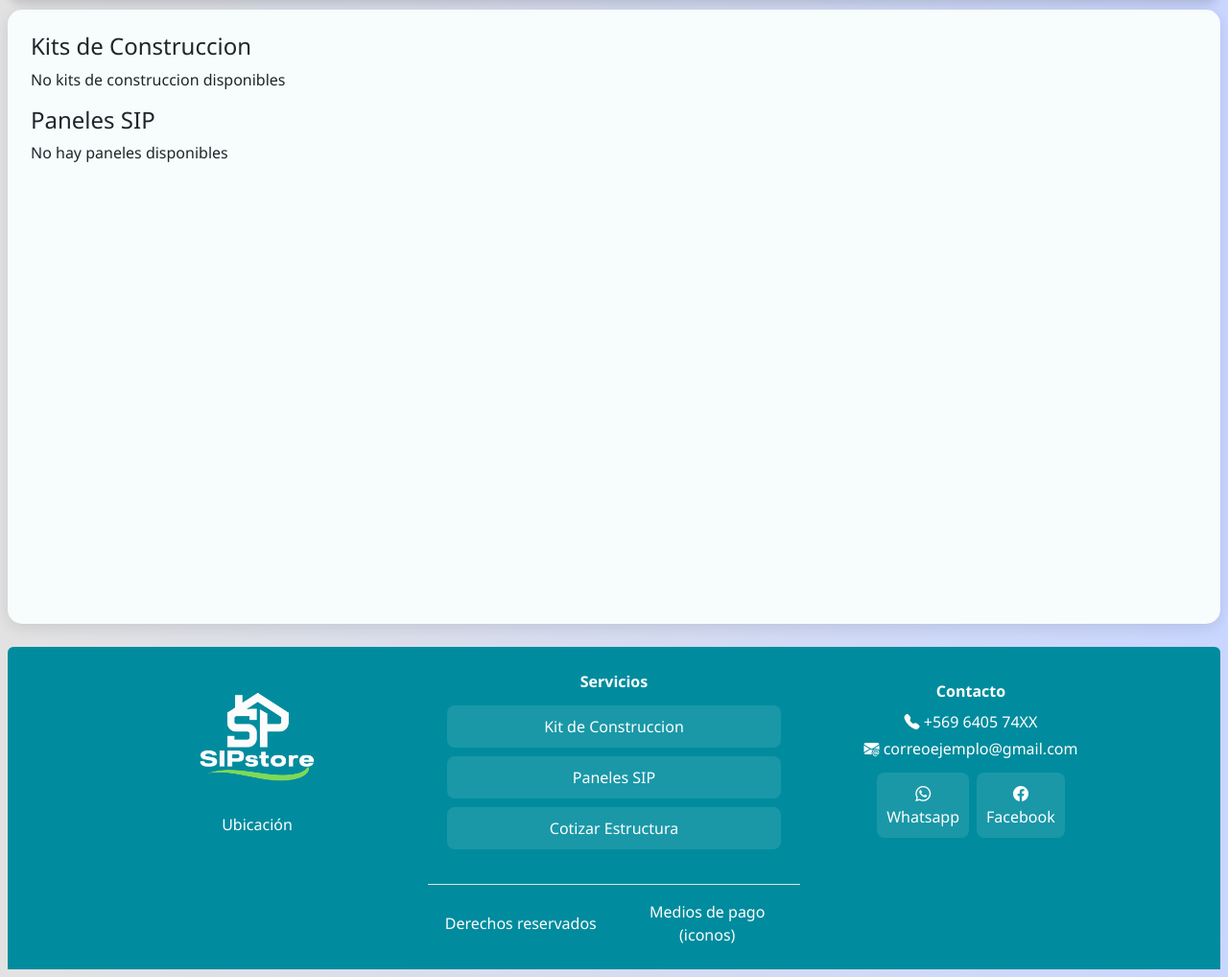
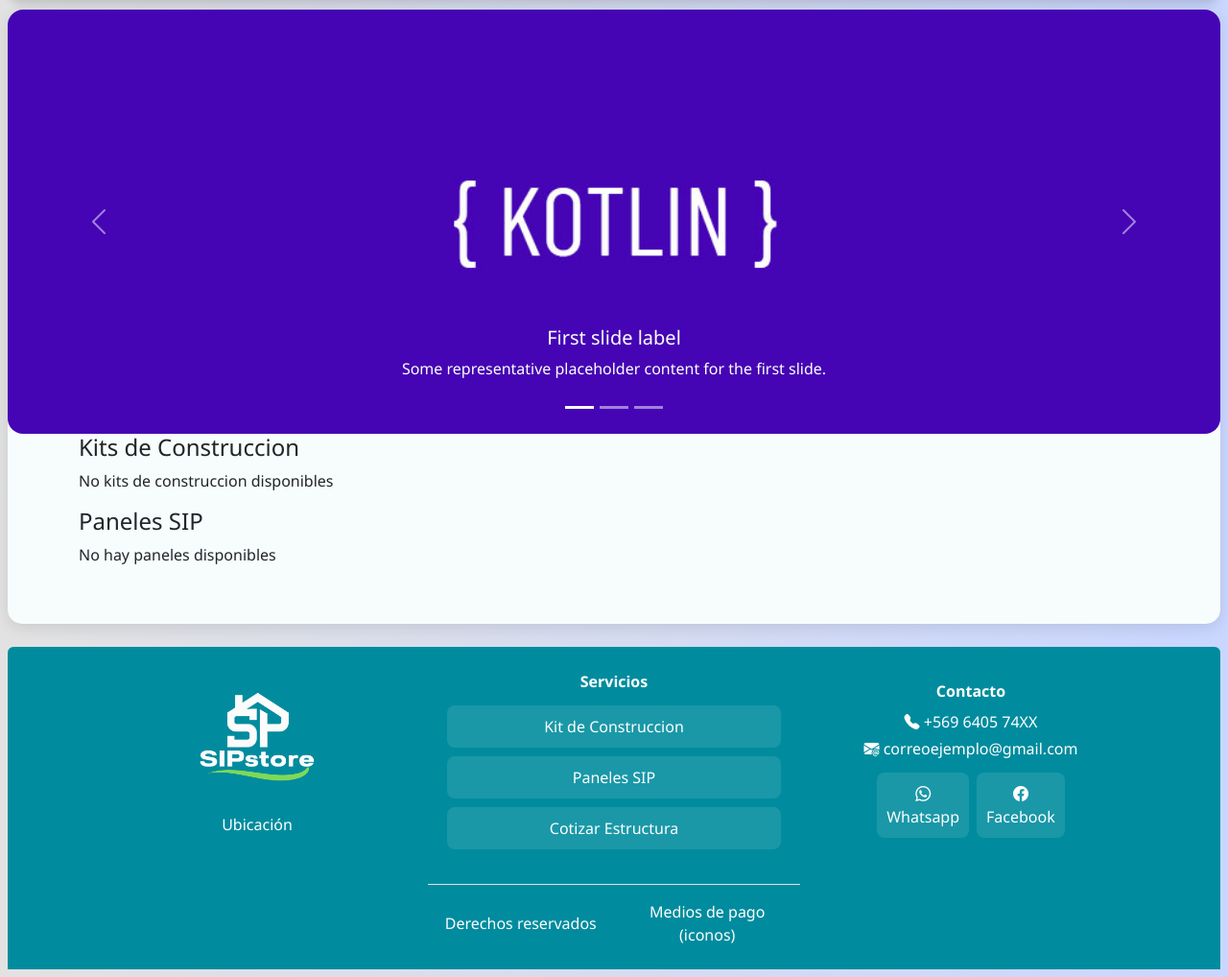
Before and after one commit to paocespedes-bit/Capstone-, a Django app: page / in a window 1280 px wide. Shown: the part 89-1107 px from the top of the page at 96% size. Run offline with Django 5.2, Linux system fonts and the light colour scheme; data that the repository does not hold is empty; some libraries are stand-ins or nearby versions.

Commit message:
integracion de carrusel

```diff
--- /dev/null
+++ b/Fase_2/Evidencias_Proyecto/SIPstore/core/static/core/style/index.css
@@ -0,0 +1,3 @@
+/* .tarjetas{
+    margin: 1.5rem;
+} */
--- a/Fase_2/Evidencias_Proyecto/SIPstore/core/templates/base.html
+++ b/Fase_2/Evidencias_Proyecto/SIPstore/core/templates/base.html
@@ -83,14 +83,14 @@
       </div>
     </nav>
 
-    <!-- Main Content -->
+    <!-- !Main Content -->
     <main class="container ">
-      <div class="main p-4 rounded shadow-sm">
+      <div class="main rounded shadow-sm">
         {% block content %}{% endblock %}
       </div>
     </main>
 
-    <!-- Footer -->
+    <!-- !Footer -->
     <footer class="bg-primary text-white mt-4 rounded-top">
       <div class="container py-4">
         <div class="row text-center text-md-start">
--- /dev/null
+++ b/Fase_2/Evidencias_Proyecto/SIPstore/core/templates/carrusel.html
@@ -0,0 +1,46 @@
+{% load static %}
+
+{% block link %}{% endblock %}
+
+{% block content %}
+<!-- !Slider -->
+
+<div id="carouselExampleCaptions" class="carousel slide carousel-fade" data-bs-ride="carousel">
+  <div class="carousel-indicators">
+    <button type="button" data-bs-target="#carouselExampleCaptions" data-bs-slide-to="0" class="active" aria-current="true" aria-label="Slide 1"></button>
+    <button type="button" data-bs-target="#carouselExampleCaptions" data-bs-slide-to="1" aria-label="Slide 2"></button>
+    <button type="button" data-bs-target="#carouselExampleCaptions" data-bs-slide-to="2" aria-label="Slide 3"></button>
+  </div>
+  <div class="carousel-inner rounded-4">
+    <div class="carousel-item active" data-bs-interval="6000">
+      <img src="{% static 'core/img/1.jpg' %}" class="d-block w-100" alt="ficha-1">
+      <div class="carousel-caption d-none d-md-block">
+        <h5>First slide label</h5>
+        <p>Some representative placeholder content for the first slide.</p>
+      </div>
+    </div>
+    <div class="carousel-item" data-bs-interval="5000">
+      <img src="{% static 'core/img/2.jpg' %}" class="d-block w-100" alt="ficha2">
+      <div class="carousel-caption d-none d-md-block">
+        <h5>Second slide label</h5>
+        <p>Some representative placeholder content for the second slide.</p>
+      </div>
+    </div>
+    <div class="carousel-item" data-bs-interval="5000">
+      <img src="{% static 'core/img/3.jpg' %}" class="d-block w-100" alt="ficha-3">
+      <div class="carousel-caption d-none d-md-block">
+        <h5>Third slide label</h5>
+        <p>Some representative placeholder content for the third slide.</p>
+      </div>
+    </div>
+  </div>
+  <button class="carousel-control-prev" type="button" data-bs-target="#carouselExampleCaptions" data-bs-slide="prev">
+    <span class="carousel-control-prev-icon" aria-hidden="true"></span>
+    <span class="visually-hidden">Previous</span>
+  </button>
+  <button class="carousel-control-next" type="button" data-bs-target="#carouselExampleCaptions" data-bs-slide="next">
+    <span class="carousel-control-next-icon" aria-hidden="true"></span>
+    <span class="visually-hidden">Next</span>
+  </button>
+</div>
+{% endblock %}
--- a/Fase_2/Evidencias_Proyecto/SIPstore/core/templates/index.html
+++ b/Fase_2/Evidencias_Proyecto/SIPstore/core/templates/index.html
@@ -1,14 +1,27 @@
 <!-- !agregar base  -->
 {% extends "base.html"%}
+{% load static %}
+{% block link %}
+<!-- !CSS  -->
+    <link rel="stylesheet" href="{% static 'core/style/index.css' %}" />
+{% endblock %}
 
 <!-- !Blockeo de contenido -->
 {% block content %}
+<div class="carrusel">
+    {% include "carrusel.html" %}
+</div>
 <div class="tarjetas">
-    <h4>Kits de Construccion</h4>
-    {% include "t_kit.html" with kits=kits %}
-    <h4>Paneles SIP</h4>
-    <!-- !Incluir tarjetas -->
-    {% include "t_paneles.html" with paneles=paneles %}
+    <div class="container">
+        <h4>Kits de Construccion</h4>
+        {% include "t_kit.html" with kits=kits %}
+    </div>
+    <div class="container">
+        <h4>Paneles SIP</h4>
+        <!-- !Incluir tarjetas -->
+        {% include "t_paneles.html" with paneles=paneles %}
+    </div>
+
 
 </div>
 <p>
```
Also changed, not shown: Fase_2/Evidencias_Proyecto/SIPstore/core/static/core/img/1.jpg (added), Fase_2/Evidencias_Proyecto/SIPstore/core/static/core/img/2.jpg (added), Fase_2/Evidencias_Proyecto/SIPstore/core/static/core/img/3.jpg (added).
